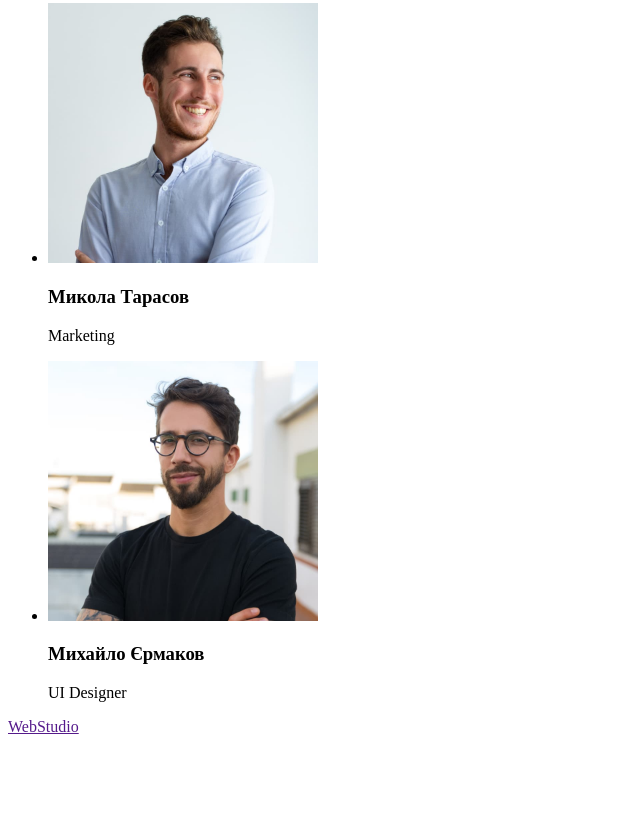
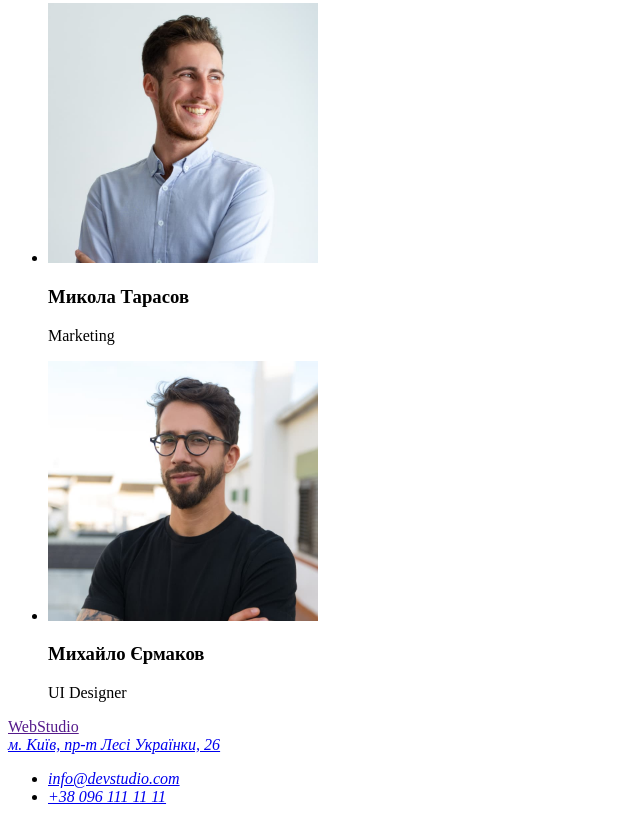
Before and after one commit to Yana0001/goit-markup-hw-01, a plain HTML site: page index.html in a window 1280 px wide. Shown: the part 2333-3155 px from the top of the page, without its empty margins (0-640 px from the left). Before the commit the page ends 3077 px from the top, so only its background shows below. Drawn offline with Linux system fonts and the light colour scheme.

Commit message:
Update index.html

```diff
--- a/index.html
+++ b/index.html
@@ -130,13 +130,13 @@
 
     <footer>
       <a href=""> WebStudio </a>
-      <!-- <address>
+      <address>
         <a href="https://goo.gl/maps/RUZHMx7vCEXSRvLN9" target="_blank" rel="noopener norefferer">м. Київ, пр-т Лесі Українки, 26</a>
       <ul>
         <li><a href="mailto:info@devstudio.com">info@devstudio.com</a></li>
         <li><a href="tel:+380961111111">+38 096 111 11 11</a></li>
       </ul>
-      </address> -->
+      </address>
     </footer>
   </body>
 </html>
```
